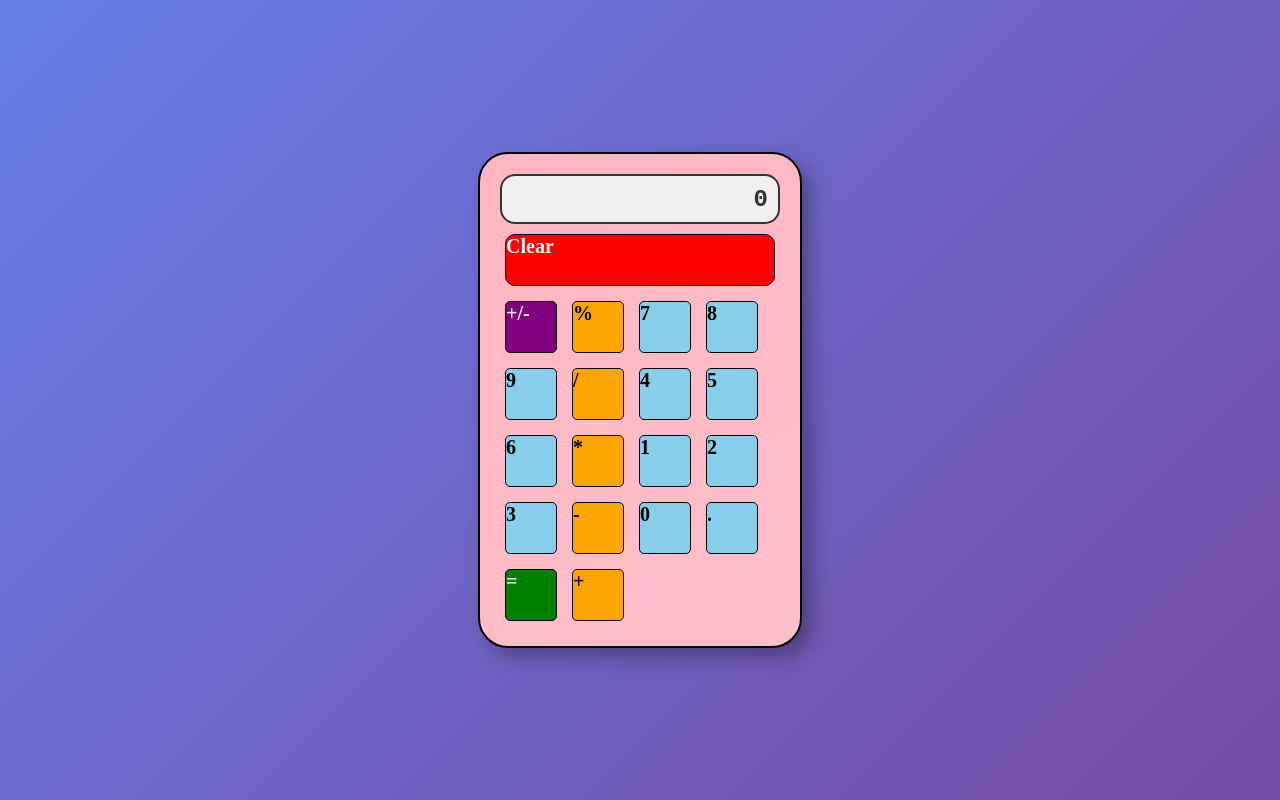
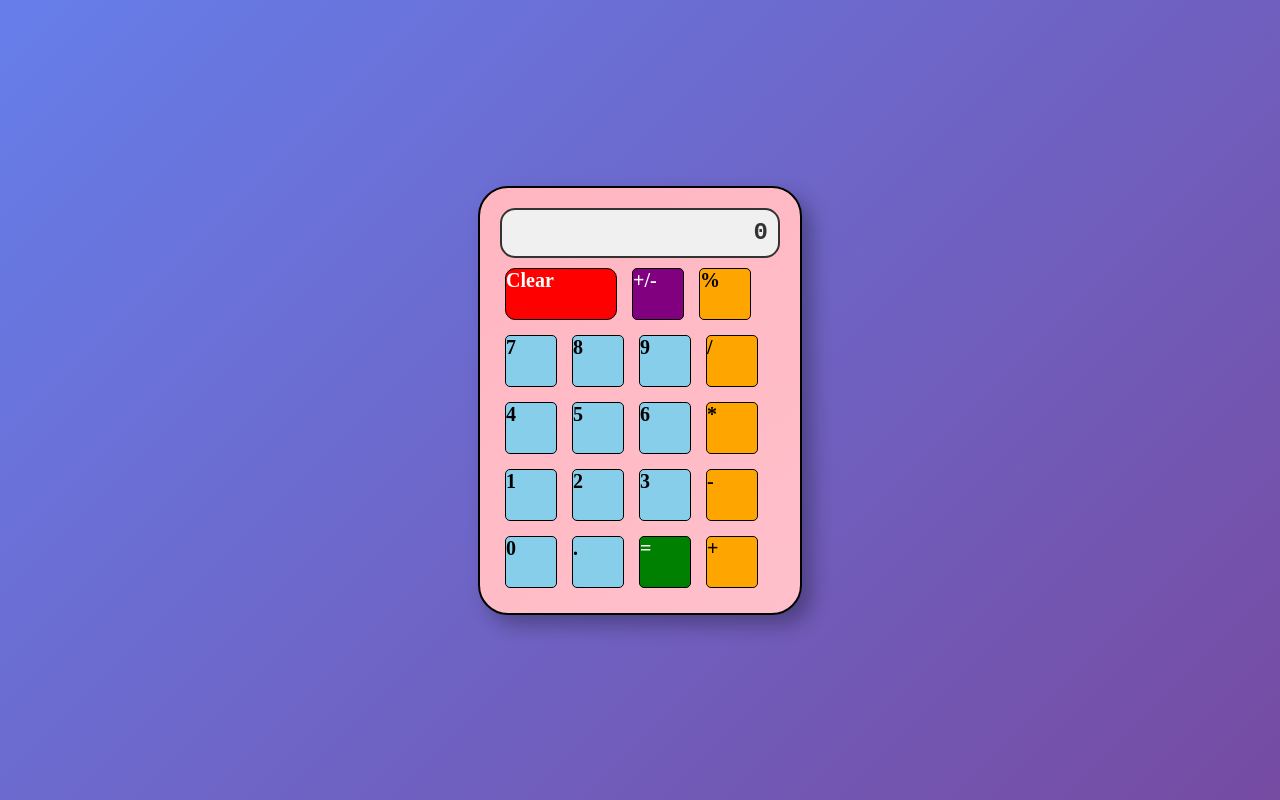
Before and after one commit to Anton17303/Proyecto-1-Web, a React (Vite) app: page / in a window 1280 px wide. Built offline with nearby package versions, Linux system fonts and the light colour scheme.

Commit message:
Update Boton.css

```diff
--- a/src/stylesheets/Boton.css
+++ b/src/stylesheets/Boton.css
@@ -8,6 +8,12 @@
     color: black;
     font-size: 20px;
     font-weight: bold;
+    cursor: pointer;
+    transition: background-color 0.2s;
+}
+
+.boton-normal:hover {
+    background-color: #87ceeb;
 }
 
 .boton-operacion {
@@ -20,10 +26,16 @@
     color: black;
     font-size: 20px;
     font-weight: bold;
+    cursor: pointer;
+    transition: background-color 0.2s;
+}
+
+.boton-operacion:hover {
+    background-color: #ff8c00;
 }
 
 .boton-clear {
-    width: 100%;
+    width: 110px;
     height: 50px;
     margin: 5px;
     border: 1px solid black;
@@ -32,14 +44,8 @@
     color: white;
     font-size: 20px;
     font-weight: bold;
-}
-
-.boton-normal:hover {
-    background-color: #87ceeb;
-}
-
-.boton-operacion:hover {
-    background-color: #ff8c00;
+    cursor: pointer;
+    transition: background-color 0.2s;
 }
 
 .boton-clear:hover {
```
